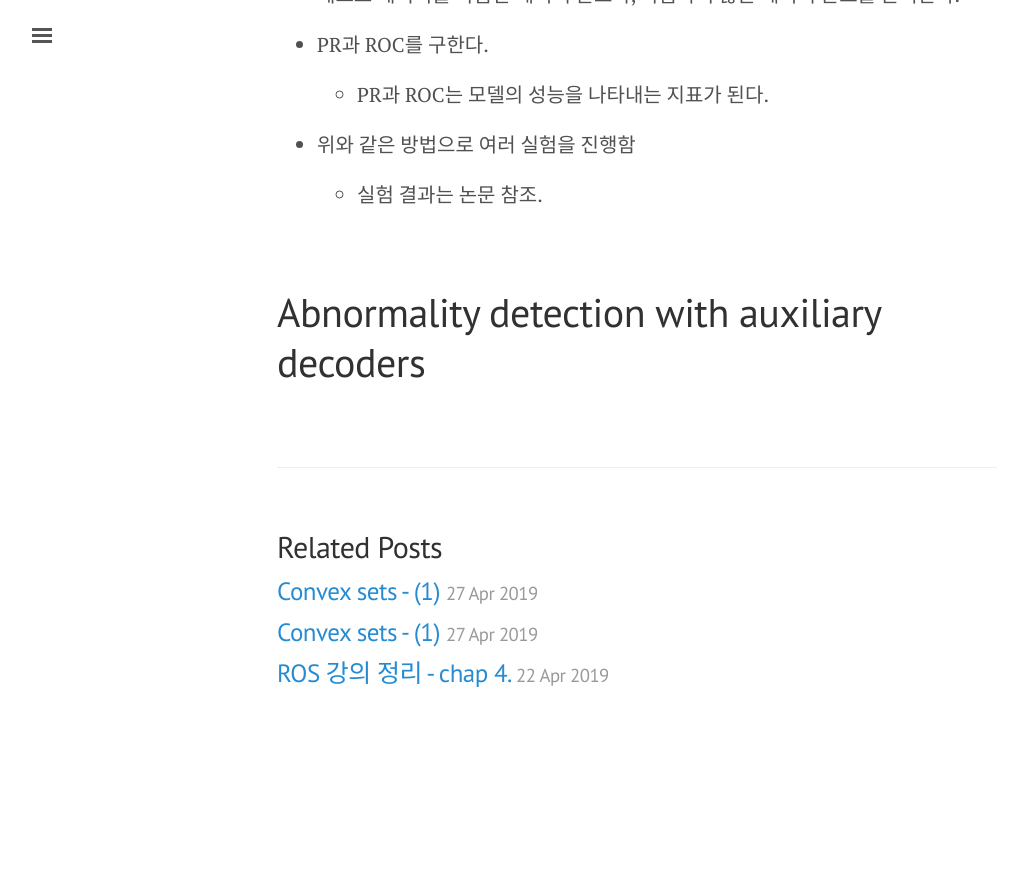
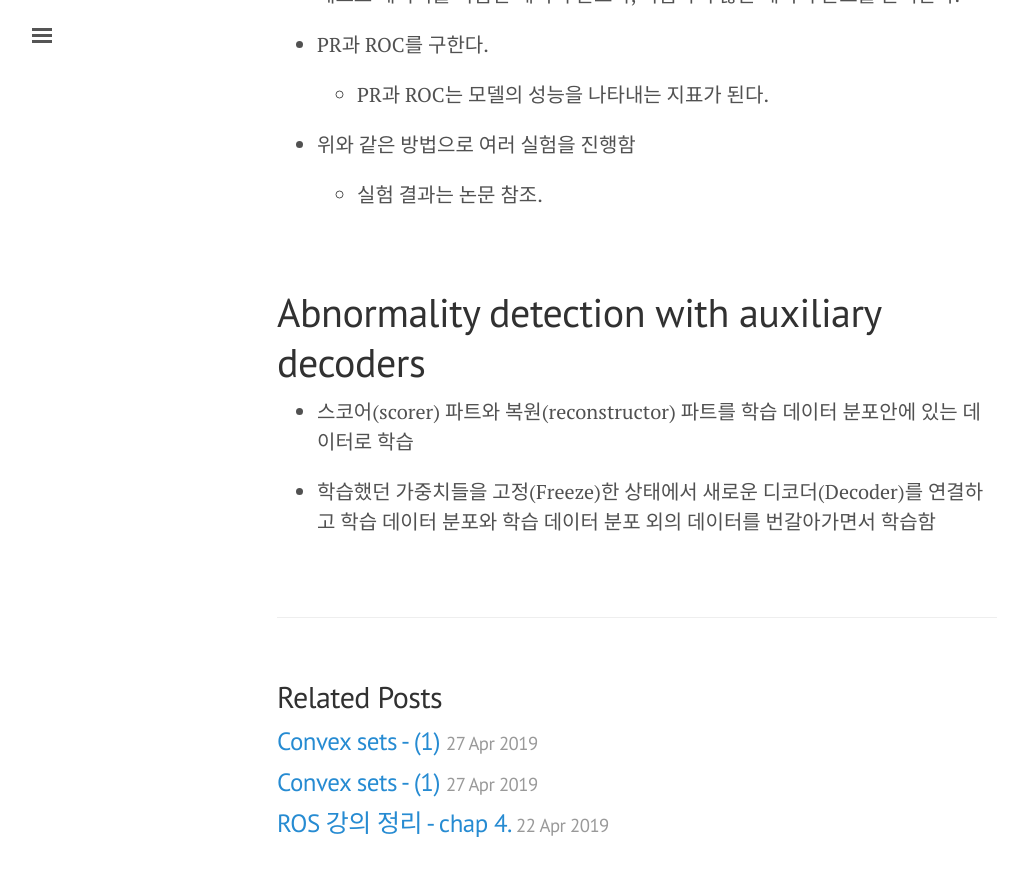
Before and after one commit to ssaru/jimheo.github.io, a Jekyll site: the page built from _posts/deep_learning/2019-04-29-error_detection.md, in a window 1280 px wide and 900 px high, scrolled down 2199 px. Shown: the top 876 px of the window, without its empty margins (3-1016 px from the left). Built offline with Jekyll 4.4.1, drawn with Linux system fonts in a browser that asks for light colours; formulas are drawn with MathJax 3; comment, search, counter and statistics services are not loaded; before the commit the page ends 2949 px from its top, so only the background shows below that; some of the changed text lies outside the part shown.

Commit message:
add contents

```diff
--- a/_posts/deep_learning/2019-04-29-error_detection.md
+++ b/_posts/deep_learning/2019-04-29-error_detection.md
@@ -12,7 +12,7 @@ tags:
 
 오랜만에 논문 리뷰
 
-논문 양도 많지 않고, 깨작깨작 생각을 적어보려한다.
+논문 양도 많지 않고, 깨작깨작 정리해보려고 한다.
 
 # Softmax high-confidence problem
 
@@ -71,3 +71,7 @@ tags:
 <br/>
 
 # Abnormality detection with auxiliary decoders
+
+- 스코어(scorer) 파트와 복원(reconstructor) 파트를 학습 데이터 분포안에 있는 데이터로 학습
+
+- 학습했던 가중치들을 고정(Freeze)한 상태에서 새로운 디코더(Decoder)를 연결하고 학습 데이터 분포와 학습 데이터 분포 외의 데이터를 번갈아가면서 학습함
```
